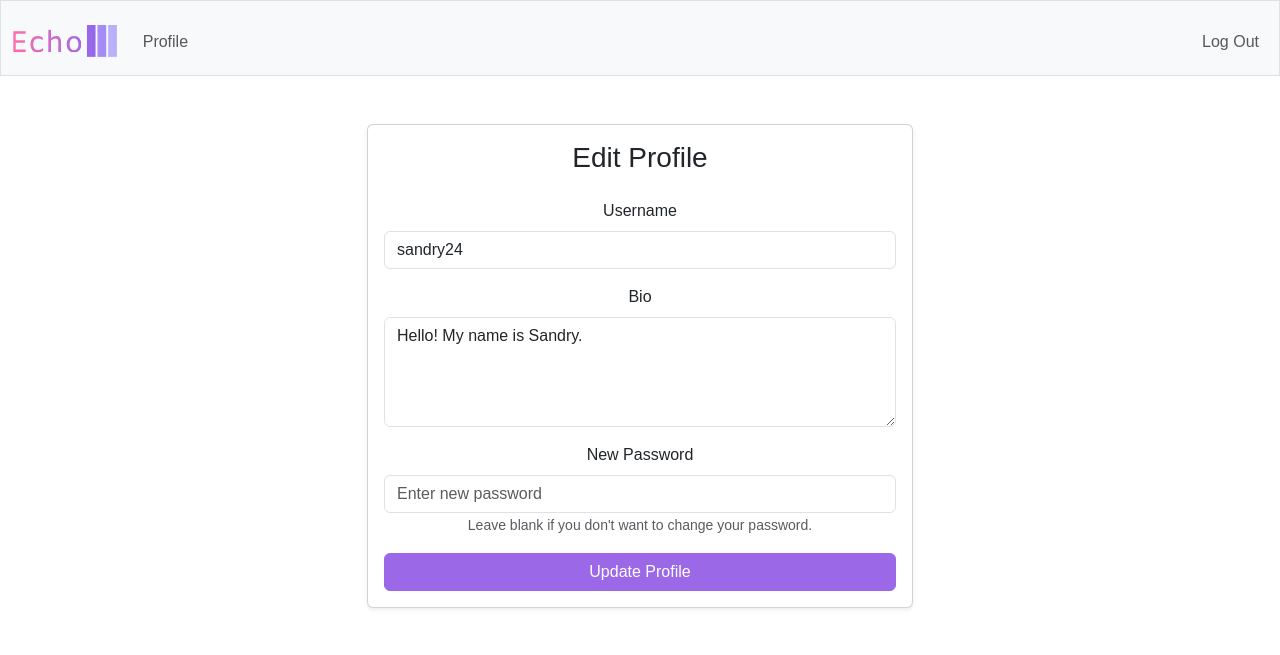
After one commit to sandry24/Echo, a Flask app: page /profile in a window 1280 px wide. The commit adds this page. Shown: the top 655 px of the page. Run offline with Flask 3, Linux system fonts and the light colour scheme; a user stored in the database is signed in; some libraries are stand-ins or nearby versions; some web fonts are replaced.

Commit message:
Add profile tab

```diff
--- a/app.py
+++ b/app.py
@@ -47,7 +47,7 @@ def login():
         )
 
         if len(rows) != 1 or not check_password_hash(
-            rows[0]["hash"], request.form.get("password")
+            rows[0]["password_hash"], request.form.get("password")
         ):
             return apology("invalid username and/or password", 400)
 
@@ -74,7 +74,7 @@ def register():
         # Ensure this username does not exist
         try:
             db.execute(
-                "INSERT INTO users (username, hash) VALUES (?, ?)",
+                "INSERT INTO users (username, password_hash) VALUES (?, ?)",
                 request.form.get("username"),
                 generate_password_hash(request.form.get("password"))
             )
@@ -98,3 +98,28 @@ def logout():
     """Log user out"""
     session.clear()
     return redirect("/")
+
+
+@app.route("/profile", methods=["GET", "POST"])
+@login_required
+def profile():
+    """Let user edit profile information"""
+    user = db.execute("SELECT * FROM users WHERE id=?", session["user_id"])[0]
+
+    if request.method == "POST":
+        username = request.form['username']
+        bio = request.form['bio']
+        password = request.form['password']
+        if not username:
+            flash('Username is required!')
+        else:
+            # Update the user in the database
+            password_hash = generate_password_hash(password) if password else user["password_hash"]
+            db.execute(
+                'UPDATE users SET username = ?, bio = ?, password_hash = ? WHERE id = ?',
+                username, bio, password_hash, session["user_id"]
+            )
+            flash('Profile updated successfully!')
+            return redirect("/profile")
+    else:
+        return render_template("profile.html", user=user)
--- a/templates/layout.html
+++ b/templates/layout.html
@@ -33,7 +33,7 @@
                 <div class="collapse navbar-collapse" id="navbar">
                     {% if session["user_id"] %}
                         <ul class="navbar-nav me-auto mt-2">
-                            <li class="nav-item"><a class="nav-link" href="/">Home</a></li>
+                            <li class="nav-item"><a class="nav-link" href="/profile">Profile</a></li>
                         </ul>
                         <ul class="navbar-nav ms-auto mt-2">
                             <li class="nav-item"><a class="nav-link" href="/logout">Log Out</a></li>
--- /dev/null
+++ b/templates/profile.html
@@ -0,0 +1,31 @@
+{% extends "layout.html" %}
+
+{% block title %}Edit Profile{% endblock %}
+
+{% block main %}
+    <div class="row justify-content-center">
+        <div class="col-md-8 col-lg-6">
+            <div class="card shadow-sm">
+                <div class="card-body">
+                    <h3 class="card-title text-center mb-4">Edit Profile</h3>
+                    <form method="POST" action="/profile">
+                        <div class="form-group mb-3">
+                            <label for="username" class="form-label">Username</label>
+                            <input type="text" class="form-control" id="username" name="username" value="{{ user['username'] }}" required>
+                        </div>
+                        <div class="form-group mb-3">
+                            <label for="bio" class="form-label">Bio</label>
+                            <textarea class="form-control" id="bio" name="bio" rows="4">{{ user['bio'] or '' }}</textarea>
+                        </div>
+                        <div class="form-group mb-3">
+                            <label for="password" class="form-label">New Password</label>
+                            <input type="password" class="form-control" id="password" name="password" placeholder="Enter new password">
+                            <small class="form-text text-muted">Leave blank if you don't want to change your password.</small>
+                        </div>
+                        <button type="submit" class="btn btn-primary w-100">Update Profile</button>
+                    </form>
+                </div>
+            </div>
+        </div>
+    </div>
+{% endblock %}
```
Also changed, not shown: echo.db.
